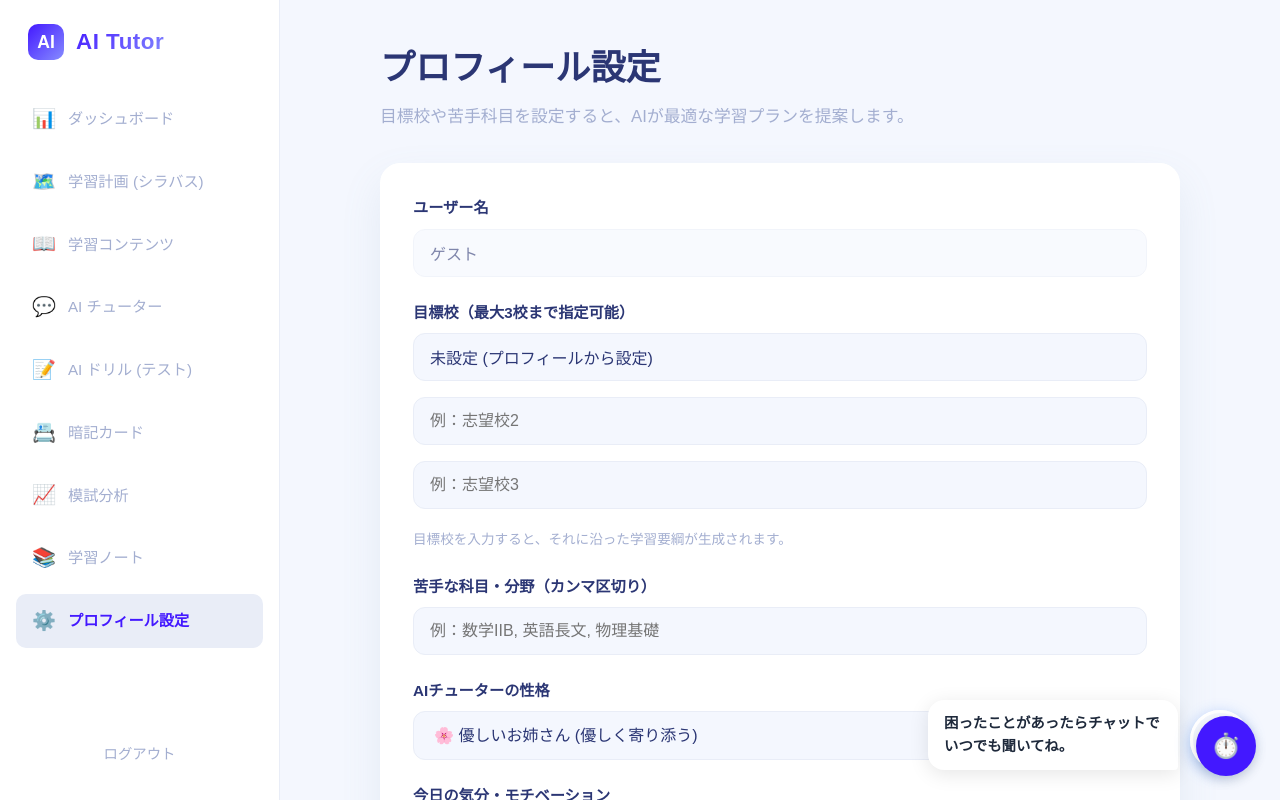
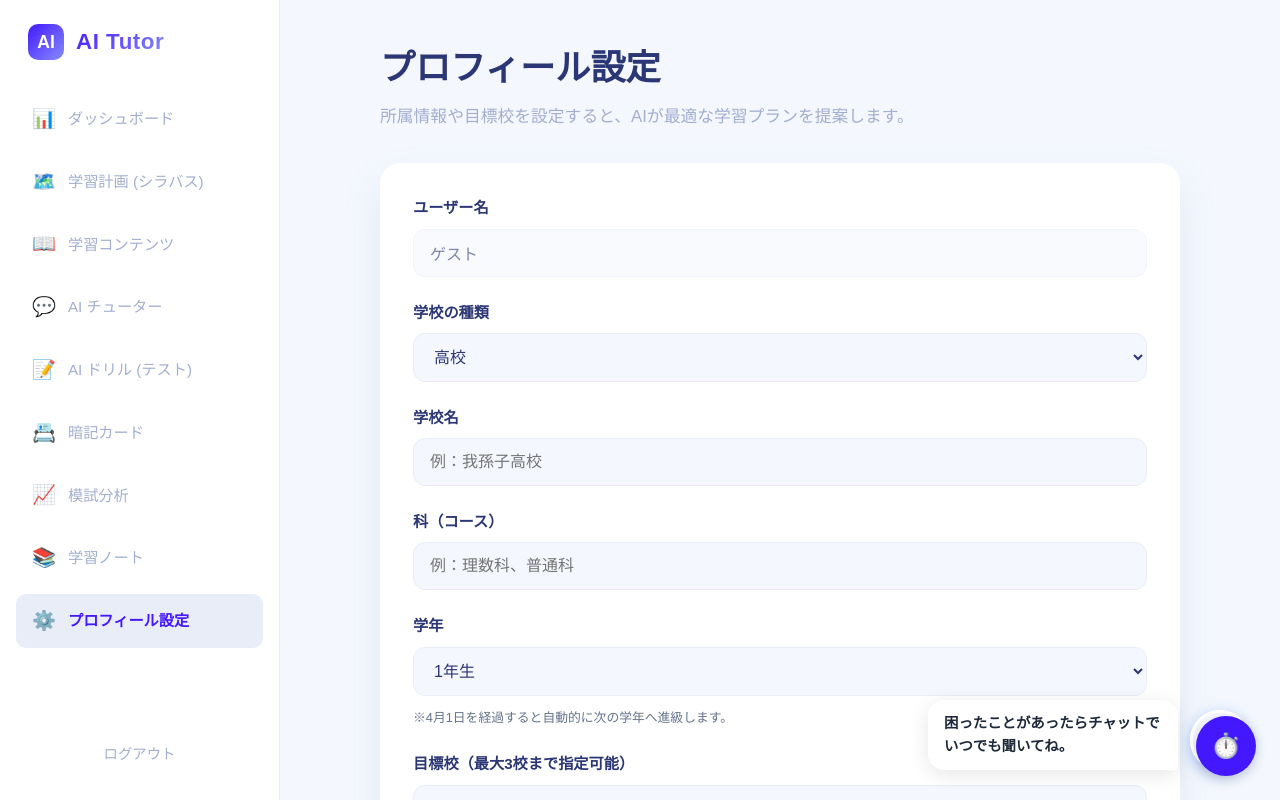
Before and after one commit to tomotsuneko/hiroaki-study-app, a Next.js app: page /profile in a window 1280 px wide. Built offline with nearby package versions, Linux system fonts and the light colour scheme.

Commit message:
Update profile to handle grade advancement and new fields

```diff
--- a/src/app/(main)/profile/page.tsx
+++ b/src/app/(main)/profile/page.tsx
@@ -7,9 +7,16 @@ import styles from './profile.module.css';
 export default function ProfilePage() {
   const { profile, setProfile } = useUser();
   const [targetSchools, setTargetSchools] = useState<string[]>(profile.targetSchools && profile.targetSchools.length > 0 ? profile.targetSchools : ['未設定 (プロフィールから設定)', '', '']);
-  const [weakSubjects, setWeakSubjects] = useState(profile.weakSubjects.join(', '));
+  const [weakSubjects, setWeakSubjects] = useState(profile.weakSubjects?.join(', ') || '');
   const [tutorPersona, setTutorPersona] = useState(profile.tutorPersona || '優しいお姉さん');
   const [currentMood, setCurrentMood] = useState(profile.currentMood || '普通');
+
+  // New Fields
+  const [schoolType, setSchoolType] = useState<'junior_high' | 'high'>(profile.schoolType || 'high');
+  const [schoolName, setSchoolName] = useState(profile.schoolName || '');
+  const [department, setDepartment] = useState(profile.department || '');
+  const [grade, setGrade] = useState<number>(profile.grade || 1);
+
   const [saved, setSaved] = useState(false);
 
   const handleSchoolChange = (index: number, value: string) => {
@@ -19,12 +26,21 @@ export default function ProfilePage() {
   };
 
   const handleSave = () => {
+    const now = new Date();
+    const currentAcademicYear = (now.getMonth() + 1) >= 4 ? now.getFullYear() : now.getFullYear() - 1;
+
     setProfile({
       ...profile,
       targetSchools: targetSchools.map(s => s.trim()).filter(s => s && !s.includes('未設定')),
       weakSubjects: weakSubjects.split(',').map(s => s.trim()).filter(Boolean),
       tutorPersona,
       currentMood,
+      schoolType,
+      schoolName,
+      department: schoolType === 'junior_high' ? undefined : department,
+      grade,
+      lastGradeUpdateAcademicYear: currentAcademicYear,
+      needsProfileUpdate: false, // Clear the alert flag on save
     });
     setSaved(true);
     setTimeout(() => setSaved(false), 3000);
@@ -34,7 +50,7 @@ export default function ProfilePage() {
     <div className={styles.container}>
       <header className={styles.header}>
         <h1 className={styles.title}>プロフィール設定</h1>
-        <p className={styles.subtitle}>目標校や苦手科目を設定すると、AIが最適な学習プランを提案します。</p>
+        <p className={styles.subtitle}>所属情報や目標校を設定すると、AIが最適な学習プランを提案します。</p>
       </header>
 
       <div className={`glass-panel ${styles.formCard}`}>
@@ -42,6 +58,60 @@ export default function ProfilePage() {
           <label className={styles.label}>ユーザー名</label>
           <input className={styles.input} type="text" value={profile.name} disabled />
         </div>
+
+        {/* --- 所属情報 --- */}
+        <div className={styles.formGroup}>
+          <label className={styles.label}>学校の種類</label>
+          <select
+            className={styles.input}
+            value={schoolType}
+            onChange={e => setSchoolType(e.target.value as 'junior_high' | 'high')}
+          >
+            <option value="junior_high">中学校</option>
+            <option value="high">高校</option>
+          </select>
+        </div>
+
+        <div className={styles.formGroup}>
+          <label className={styles.label}>学校名</label>
+          <input
+            className={styles.input}
+            type="text"
+            value={schoolName}
+            onChange={e => setSchoolName(e.target.value)}
+            placeholder="例：我孫子高校"
+          />
+        </div>
+
+        {schoolType === 'high' && (
+          <div className={styles.formGroup}>
+            <label className={styles.label}>科（コース）</label>
+            <input
+              className={styles.input}
+              type="text"
+              value={department}
+              onChange={e => setDepartment(e.target.value)}
+              placeholder="例：理数科、普通科"
+            />
+          </div>
+        )}
+
+        <div className={styles.formGroup}>
+          <label className={styles.label}>学年</label>
+          <select
+            className={styles.input}
+            value={grade}
+            onChange={e => setGrade(Number(e.target.value))}
+          >
+            <option value={1}>1年生</option>
+            <option value={2}>2年生</option>
+            <option value={3}>3年生</option>
+          </select>
+          <p className={styles.hint} style={{fontSize: '0.8rem', color: '#64748B', marginTop: '4px'}}>
+            ※4月1日を経過すると自動的に次の学年へ進級します。
+          </p>
+        </div>
+        {/* -------------- */}
 
         <div className={styles.formGroup}>
           <label className={styles.label}>目標校（最大3校まで指定可能）</label>
--- a/src/lib/UserContext.tsx
+++ b/src/lib/UserContext.tsx
@@ -17,6 +17,13 @@ type UserProfile = {
   tutorPersona?: string;
   currentMood?: string;
   completedTasks?: string[];
+
+  schoolType?: 'junior_high' | 'high';
+  schoolName?: string;
+  department?: string;
+  grade?: number;
+  lastGradeUpdateAcademicYear?: number;
+  needsProfileUpdate?: boolean;
 };
 
 type UserContextType = {
@@ -61,6 +68,33 @@ export const UserProvider = ({ children }: { children: React.ReactNode }) => {
         if (!parsed.tutorPersona) parsed.tutorPersona = '優しいお姉さん';
         if (!parsed.currentMood) parsed.currentMood = '普通';
         if (!parsed.completedTasks) parsed.completedTasks = [];
+
+        // --- 学年自動進級ロジック ---
+        const now = new Date();
+        const currentYear = now.getFullYear();
+        const currentMonth = now.getMonth() + 1;
+        const currentAcademicYear = currentMonth >= 4 ? currentYear : currentYear - 1;
+
+        if (parsed.grade && parsed.lastGradeUpdateAcademicYear) {
+          const diff = currentAcademicYear - parsed.lastGradeUpdateAcademicYear;
+          if (diff > 0) {
+            if (parsed.grade === 3) {
+              // 3年生が進級のタイミングを迎えた場合はアラートフラグを立てる
+              parsed.needsProfileUpdate = true;
+            } else {
+              // 1年生や2年生なら自動進級
+              parsed.grade += diff;
+              if (parsed.grade > 3) {
+                parsed.grade = 3;
+                parsed.needsProfileUpdate = true;
+              }
+              parsed.lastGradeUpdateAcademicYear = currentAcademicYear;
+            }
+            // localStorageも更新しておく
+            localStorage.setItem('ai_tutor_profile', JSON.stringify(parsed));
+          }
+        }
+
         setProfileState(parsed);
       } catch (e) {
         console.error(e);
```
Also changed, not shown: src/app/(main)/dashboard/page.tsx (+22 -0 lines).
